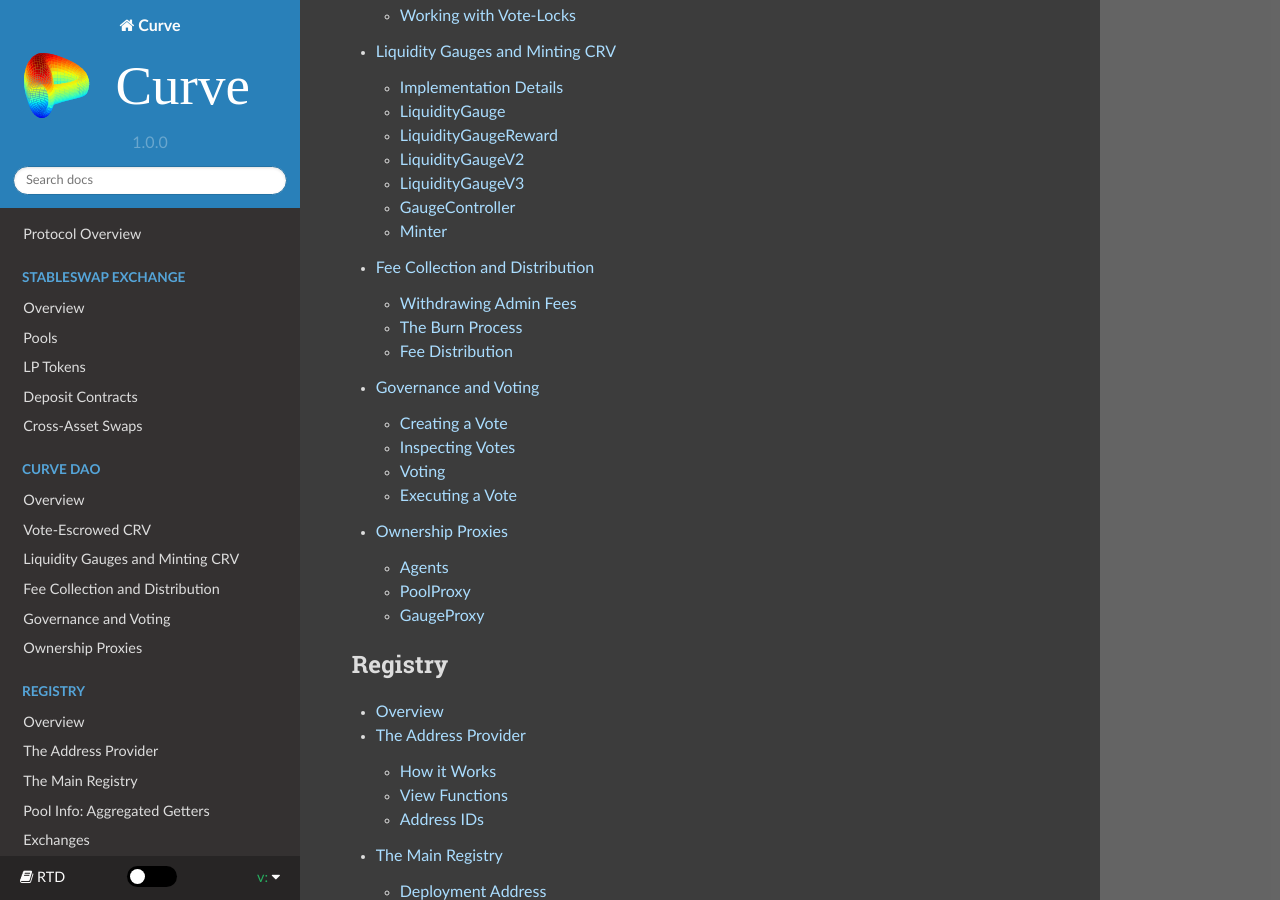
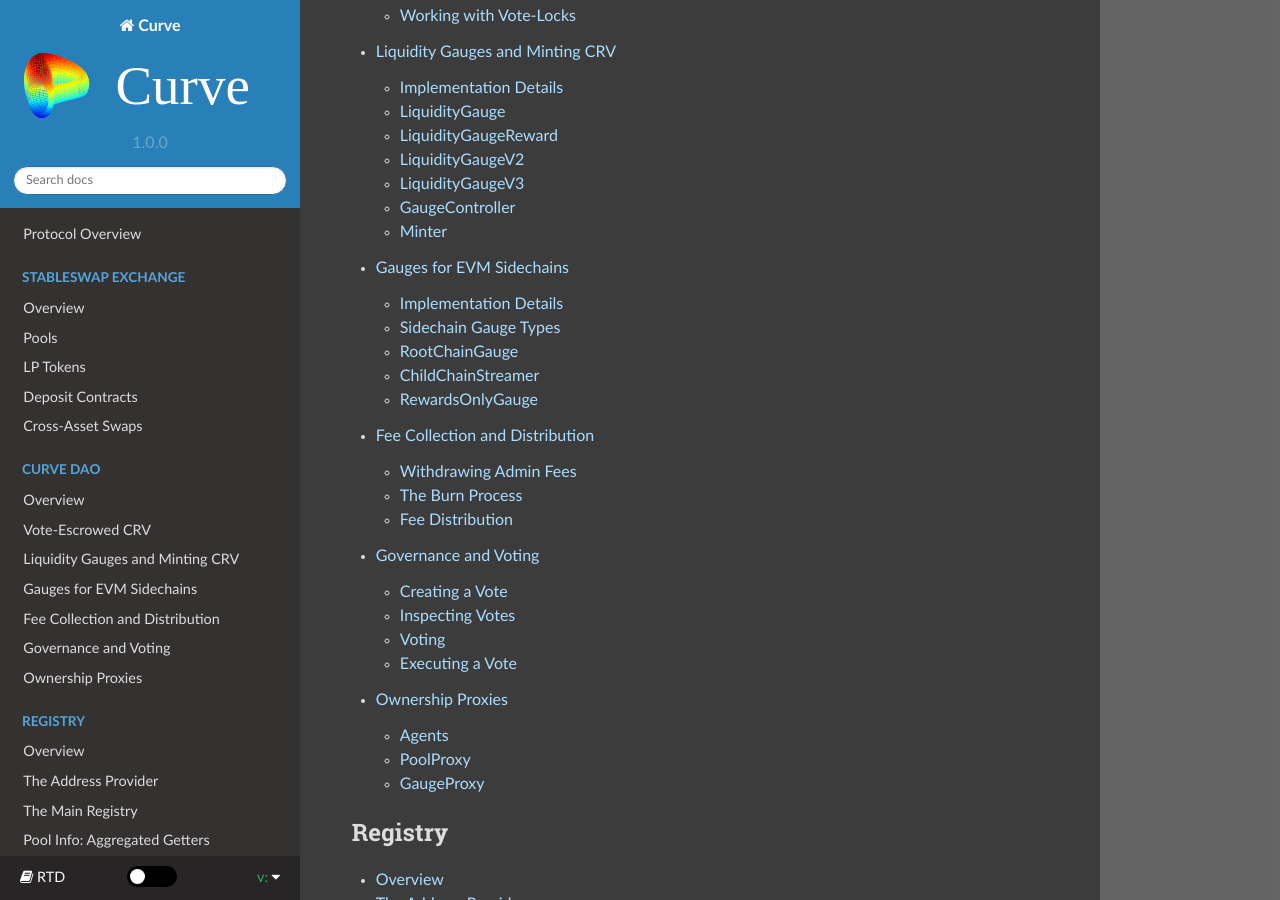
Before and after one commit to softlinkprotocol/curve-docs, a Sphinx documentation site: the page built from docs/toctree.rst, in a window 1280 px wide and 900 px high, scrolled down 900 px. Built offline with Sphinx 7.4.7 and the Read the Docs theme 2.0.0, drawn with Linux system fonts in a browser that asks for light colours; part of the change alters nothing that is shown.

Commit message:
feat: sidechain emissions, first draft

```diff
--- /dev/null
+++ b/docs/dao-gauges-sidechain.rst
@@ -0,0 +1,81 @@
+.. _dao-gauges-sidechain:
+
+========================================
+The Curve DAO: Gauges for EVM Sidechains
+========================================
+
+In addition to Ethereum, Curve is active on several `sidechains <https://docs.ethhub.io/ethereum-roadmap/layer-2-scaling/sidechains/>`_.
+
+The Curve DAO is sufficiently complex that it cannot be easily bridged outside of Ethereum, however aspects of functionality (including CRV emissions) are capable on the various sidechains where pools are active.
+
+Source code for the smart contracts used in sidechain emissions are available on `Github <https://github.com/curvefi/curve-dao-contracts/tree/master/contracts/gauges/sidechain>`_.
+
+.. note::
+
+    Each sidechain comes with it's own set of tradeoffs between security, scalability and cost of use. The technical specifications and security considerations of each sidechain is outside the scope of this documentation, however we encourage all users to do their own research prior to transferring funds off of Ethereum and onto a sidechain.
+
+Implementation Details
+======================
+
+At a high level, the process of CRV distribution on sidechain gauges is as follows:
+
+1. On Ethereum, a ``RootChainGauge`` contract mints allocated CRV each week and transfers it over the bridge.
+
+    At the beginning of each epoch week, a call is made to the :func:`checkpoint<RootChainGauge.checkpoint>` function within each gauge. This function mints all of the allocated CRV for the previous week, and transfers them over the bridge to another contract deployed at the same address on the related sidechain. Emissions are delayed by one week in order to avoid exceeding the max allowable supply of CRV.
+
+    Checkpointing may be performed by anyone. However, for chains that use the `AnySwap bridge <https://anyswap.exchange/bridge>`_ the checkpoint must happen via the ``CheckpointProxy`` contract.
+
+2. On the sidechain, CRV is received into a ``ChildChainStreamer`` contract and then streamed out to a ``RewardsOnlyGauge``.
+
+    The bridge automatically transfers CRV into a streamer contract, deployed at the same address on the sidechain as the gauge is on Ethereum. Once the CRV has arrived, a call is made to :func:`notify_reward_amount<ChildChainStreamer.notify_reward_amount>`. This call updates the local accounting and streams the balance out linearly over the next seven days.
+
+3. Liquidity providers who have staked their LP tokens in the ``RewardsOnlyGauge`` may claim their CRV.
+
+    The sidechain gauge is a simplified version of the gauges used on Ethereum. It handles CRV as though it were any other 3rd-party reward token, evenly distributing between stakers based on the deposited balances as the time the token is received.
+
+Sidechain Gauge Types
+=====================
+
+Each sidechain where Curve operates is assigned a unique gauge type. By grouping gauges in this way, the Curve DAO may choose to end emissions for a specific sidechain by voting a type weight of zero to that sidechain's gauge type.
+
+The gauge types are as follows:
+
+   * Fantom: ``1``
+   * Polygon (Matic): ``2``
+
+RootChainGauge
+==============
+
+``RootChainGauge`` is a simplified liquidity gauge contract used for bridging CRV from Ethereum to a sidechain. Each root gauge is added to the gauge controller and receives gauge weight votes to determine emissions for a sidechain pool.
+
+The gauge cannot be directly staked into. There is one important external function:
+
+.. py:function:: RootChainGauge.checkpoint(): nonpayable
+
+    Mints all allocated CRV emissions for the gauge, and transfers across the bridge.
+
+    This function should be called once per week, immediately after the start of the epoch week. Subsequent calls within the same epoch week have no effect.
+
+    For gauges that use the AnySwap bridge, this function is guarded and can only be called indirectly via ``CheckpointProxy.checkpoint_many``.
+
+ChildChainStreamer
+==================
+
+``ChildChainStreamer`` is a simple reward streaming contract. The logic is similar to that of the Synthetix `staking rewards contract <https://github.com/Synthetixio/synthetix/blob/master/contracts/StakingRewards.sol>`_.
+
+For each ``RootChainGauge`` deployed on Ethereum, a ``ChildChainStreamer`` is deployed at the same address on the related sidechain. CRV tokens that are sent over the bridge are transferred into the streamer. From there they are released linearly over seven days, to the gauge where LPs ultimately stake and claim them.
+
+.. py:function:: ChildChainStreamer.notify_reward_amount(token: address):
+
+    Notify the contract of a newly received reward. This updates the local accounting and streams the reward over a preset period (typically seven days).
+
+    If the previous reward period has already expired, this function is callable by anyone. When there is an active reward period it may only be called by the designated reward distributor account. Without this check, it would be possible to exploit the system by repeatedly calling to extend an active reward period and thus dragging out the duration over which the rewards are released.
+
+    Reverts if ``token`` is not registered as a reward within the contract, or if no extra balance of ``token`` was added prior to the call.
+
+RewardsOnlyGauge
+================
+
+``RewardsOnlyGauge`` is a simplified version of the same gauge contract used on Ethereum. The logic around CRV emissions and minting has been removed - it only deals with distribution of externally received rewards.
+
+The API for this contract is similar to that of ``LiquidityGaugeV3``.
--- a/docs/toctree.rst
+++ b/docs/toctree.rst
@@ -24,6 +24,7 @@ Curve
     Overview <dao-overview.rst>
     Vote-Escrowed CRV <dao-vecrv.rst>
     Liquidity Gauges and Minting CRV <dao-gauges.rst>
+    Gauges for EVM Sidechains <dao-gauges-sidechain.rst>
     Fee Collection and Distribution <dao-fees.rst>
     Governance and Voting <dao-voting.rst>
     Ownership Proxies <dao-ownership.rst>
```
